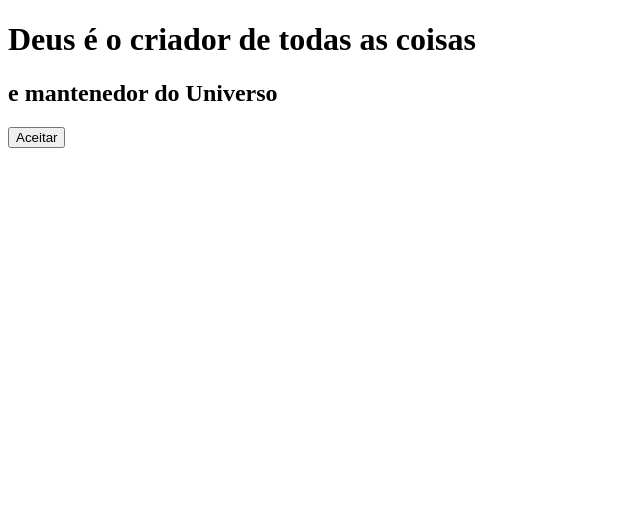
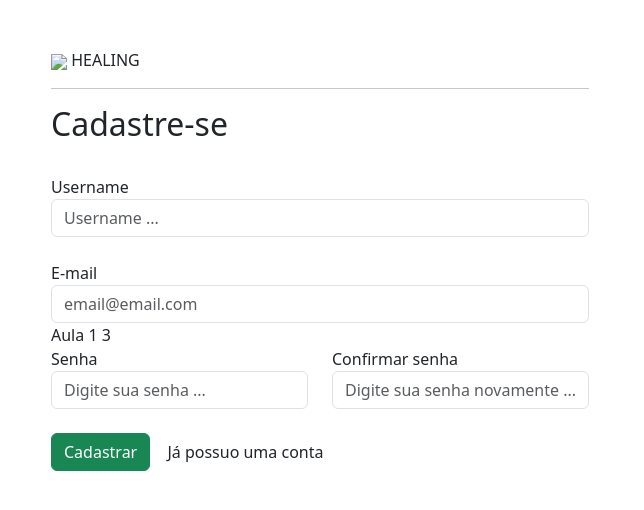
Before and after one commit to Davidflm/Healing, a Django app: template users/templates/registry.html in a window 1280 px wide. Shown: the top 510 px of the page, without its empty margins (0-644 px from the left). Run offline with Django 5.2, Linux system fonts and the light colour scheme; the template is opened without the code that fills it, so the values that code supplies are empty.

Commit message:
Folder template and Template based created

```diff
--- a/healing/settings.py
+++ b/healing/settings.py
@@ -117,7 +117,11 @@ USE_TZ = True
 # Static files (CSS, JavaScript, Images)
 # https://docs.djangoproject.com/en/5.0/howto/static-files/
 
-STATIC_URL = 'static/'
+STATIC_URL = '/static/'
+STATICFILES_DIRS = (os.path.join(BASE_DIR, 'templates/static'),)
+STATIC_ROOT = os.path.join('static')
+MEDIA_ROOT = os.path.join(BASE_DIR, 'media')
+MEDIA_URL = '/media/'
 
 # Default primary key field type
 # https://docs.djangoproject.com/en/5.0/ref/settings/#default-auto-field
--- /dev/null
+++ b/templates/base.html
@@ -0,0 +1,17 @@
+<!doctype html>
+<html lang="en">
+
+<head>
+  <meta charset="utf-8">
+  <meta name="viewport" content="width=device-width, initial-scale=1">
+  <link rel="stylesheet" href="">
+  <title>{% block 'title' %}{% endblock %}</title>
+  <link href="https://cdn.jsdelivr.net/npm/bootstrap@5.3.3/dist/css/bootstrap.min.css" rel="stylesheet">
+  {% block 'head'%}{% endblock 'head' %}
+</head>
+
+<body> {% block 'body' %}{% endblock 'body' %}
+  <script src="https://cdn.jsdelivr.net/npm/bootstrap@5.3.3/dist/js/bootstrap.bundle.min.js"></script>
+</body>
+
+</html>
--- a/users/templates/registry.html
+++ b/users/templates/registry.html
@@ -1,14 +1,71 @@
-<!DOCTYPE html>
-<html lang="en">
-<head>
-  <meta charset="UTF-8">
-  <meta name="viewport" content="width=device-width, initial-scale=1.0">
-  <title>Initial document</title>
-  <h1>Deus é o criador de todas as coisas</h1>
-  <h2>e mantenedor do Universo</h2>
-  <button>Aceitar</button>
-</head>
-<body>
-
-</body>
-</html>
+{% extends "base.html" %} {% block 'body' %}
+<div class="container-fluid">
+  <div class="row">
+    <div class="col-md d-flex justify-content-center">
+      <div class="cont-cadastro">
+        <br />
+        <br />
+        <section class="cont-logo">
+          <img class="logo" src="#" /> <label class="text-logo">HEALING</label>
+        </section>
+        <hr />
+        <form action="" method="post">
+          <h2 class="fonte-destaque1">Cadastre-se</h2>
+          <br />
+          <label for="">Username</label>
+          <input
+            type="text"
+            name="username"
+            id=""
+            class="form-control"
+            placeholder="Username ..."
+          />
+          <br />
+          <label for="">E-mail</label>
+          <input
+            type="text"
+            name="email"
+            id=""
+            placeholder="email@email.com"
+            class="form-control"
+          />
+          Aula 1 3<br />
+          <div class="row">
+            <div class="col-md">
+              <label for="">Senha</label>
+              <input
+                type="password"
+                name="senha"
+                class="form-control"
+                placeholder="Digite sua senha ..."
+              />
+            </div>
+            <div class="col-md">
+              <label for="">Confirmar senha</label>
+              <input
+                type="password"
+                name="confirmar_senha"
+                class="form-control"
+                placeholder="Digite sua senha novamente ..."
+                id=""
+              />
+            </div>
+          </div>
+          <br />
+          <input
+            type="submit"
+            value="Cadastrar"
+            class="btn btn-success btn-dark-color"
+          />
+          <a href="#" class="btn btn-dark-color-outline">Já possuo uma conta</a>
+        </form>
+      </div>
+    </div>
+    <div
+      class="col-md bg-main d-flex justify-content-center align-items-center"
+    >
+      <img src="#" alt="" />
+    </div>
+  </div>
+</div>
+{% endblock 'body' %}
```
